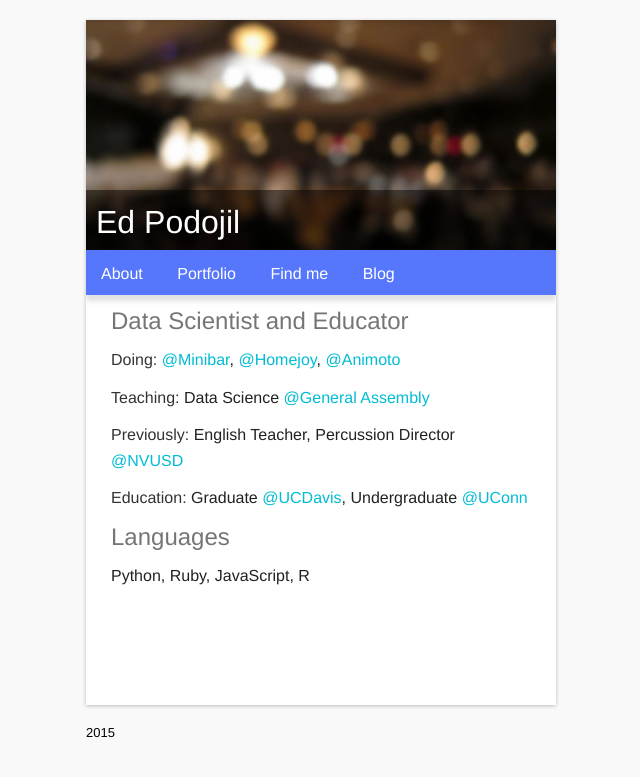
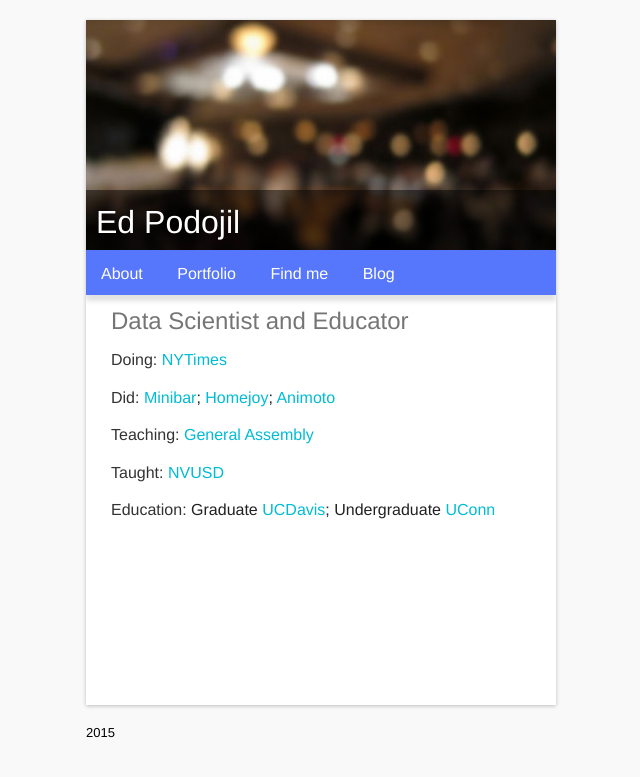
Before and after one commit to podopie/podopie.github.com, a Jekyll site: the page index.html, which Jekyll copies as it is, in a window 1280 px wide. Shown: the top 777 px of the page, without its empty margins (319-959 px from the left). Built offline with Jekyll 4.4.1, drawn with Linux system fonts in a browser that asks for light colours; nearby versions of some CDN libraries.

Commit message:
dangling

```diff
--- a/index.html
+++ b/index.html
@@ -27,12 +27,29 @@
     <section class="body">
       <article class="about position position3">
         <h2>Data Scientist and Educator</h2>
-        <p><strong>Doing:</strong> <a href="http://www.minibardelivery.com/">@Minibar</a>, <a href="http://www.homejoy.com/">@Homejoy</a>, <a href="http://www.animoto.com/">@Animoto</a></p>
-        <p><strong>Teaching:</strong> Data Science <a href="https://generalassemb.ly/">@General Assembly</a></p>
-        <p><strong>Previously:</strong> English Teacher, Percussion Director <a href="http://www.nvusd.k12.ca.us/">@NVUSD</a></p>
-        <p><strong>Education:</strong> Graduate <a href="http://ucdavis.edu/">@UCDavis</a>, Undergraduate <a href="http://uconn.edu/">@UConn</a></p>
-        <h2>Languages</h2>
-        <p class="languages">Python, Ruby, JavaScript, R</p>
+        <p>
+          <strong>Doing:</strong>
+          <a href="http://www.nytimes.com/">NYTimes</a>
+        </p>
+        <p>
+          <strong>Did:</strong>
+          <a href="http://www.minibardelivery.com/">Minibar</a>;
+          <a href="http://www.homejoy.com/">Homejoy</a>;
+          <a href="http://www.animoto.com/">Animoto</a>
+        </p>
+        <p>
+          <strong>Teaching:</strong>
+          <a href="https://generalassemb.ly/">General Assembly</a>
+        </p>
+        <p>
+          <strong>Taught:</strong>
+          <a href="http://www.nvusd.k12.ca.us/">NVUSD</a>
+        </p>
+        <p>
+          <strong>Education:</strong>
+          Graduate <a href="http://ucdavis.edu/">UCDavis</a>;
+          Undergraduate <a href="http://uconn.edu/">UConn</a>
+        </p>
       </article>
       <article class="portfolio position position4">
         <h2>Portfolio</h2>
@@ -55,7 +72,7 @@
     </section>
   </div>
   <footer>2015</footer>
-<script type="text/javascript" src="https://ajax.googleapis.com/ajax/libs/jquery/2.0.3/jquery.min.js"></script>
+<script type="text/javascript" src="https://ajax.googleapis.com/ajax/libs/jquery/2.1.4/jquery.min.js"></script>
 <script type="text/javascript" src="/public/js/javascript.min.js"></script>
 <script type="text/javascript">
   var _gaq = _gaq || [];
```
Also changed, not shown: _posts/2015-05-11-cookies.md (+1 -1 lines), _posts/2015-05-27-shiny_server_and_nginx.md (+1 -1 lines).
